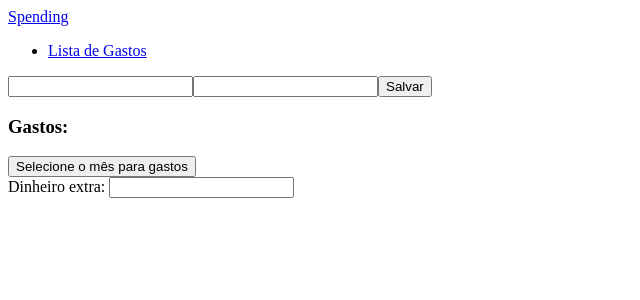
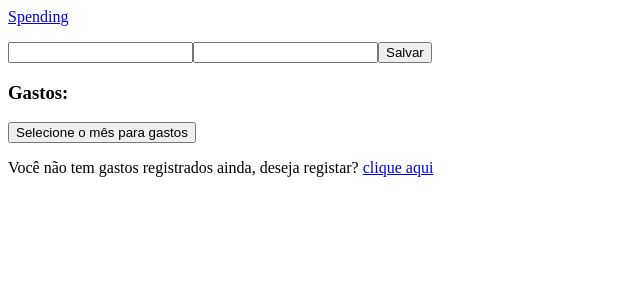
Before and after one commit to TioCleber/spending, a React (Create React App) app: page / in a window 1280 px wide. Shown: the top 300 px of the page, without its empty margins (0-640 px from the left). Built offline with nearby package versions, Linux system fonts and the light colour scheme.

Commit message:
adjustments to custom hooks and listSpending to home page

```diff
--- a/src/App.tsx
+++ b/src/App.tsx
@@ -1,6 +1,5 @@
 import { Home } from './pages/Home/Home'
 import { BrowserRouter, Routes, Route } from 'react-router-dom'
-import { Spending } from './pages/Spending/Spending'
 import { Header } from './components/Header'
 
 const App = () => {
@@ -14,7 +13,6 @@ const App = () => {
         <div>
           <Routes>
             <Route path="/" element={<Home />} />
-            <Route path="/spending" element={<Spending />} />
           </Routes>
         </div>
       </BrowserRouter>
--- a/src/components/Header/index.tsx
+++ b/src/components/Header/index.tsx
@@ -8,9 +8,7 @@ export const Header = () => {
       </div>
 
       <ul>
-        <li>
-          <Link to="/spending">Lista de Gastos</Link>
-        </li>
+
       </ul>
     </div>
   )
--- a/src/hooks/useProfile.tsx
+++ b/src/hooks/useProfile.tsx
@@ -1,3 +1,4 @@
+import { useMemo, useState } from 'react'
 import { user } from '../constants/initialValues'
 
 interface User {
@@ -6,6 +7,9 @@ interface User {
 }
 
 export const useProfile = () => {
+  const [refetch, setRefetch] = useState(false)
+
+  const profile = useMemo(() => {
     const getUSer = localStorage.getItem('user')
 
     if (getUSer) {
@@ -15,4 +19,7 @@ export const useProfile = () => {
     }
 
     return user
+  }, [refetch])
+
+  return { user: profile, refetch: setRefetch }
 }
--- a/src/hooks/useSpending.tsx
+++ b/src/hooks/useSpending.tsx
@@ -1,3 +1,4 @@
+import { useMemo, useState } from 'react'
 import { months } from '../constants/months'
 import { Spending } from '../typings/FormSpending'
 import { SpendingProps } from '../typings/spending'
@@ -5,9 +6,10 @@ import { formatCurrency } from '../utils/formatCurrency'
 import { useProfile } from './useProfile'
 
 export const useSpending = () => {
-  const user = useProfile()
+  const { user } = useProfile()
+  const [refetch, setRefetch] = useState(false)
 
-  const handleSpending = () => {
+  const spending = useMemo(() => {
     const spendingForMonth: SpendingProps[] = []
 
     months.forEach((validMonth) => {
@@ -21,23 +23,26 @@ export const useSpending = () => {
           return acc
         }, 0)
 
-        const extra_money = parseSpending[parseSpending.length - 1].extra_money || 0
+        const extra_money = parseSpending.reduce((acc, curr) => {
+          acc += Number(curr.extra_money) / parseSpending?.length
 
-        const remainingSalary = Number(user.spent) + Number(extra_money) - totalValues
+          return acc
+        }, 0)
+
+        const remainingSalary = Number(user.spent) + extra_money - totalValues
 
         spendingForMonth.push({
           name: validMonth,
           stores: parseSpending,
           totalValues: formatCurrency(totalValues),
           remainingSalary: formatCurrency(remainingSalary),
+          extra_money,
         })
       }
     })
 
     return spendingForMonth
-  }
-
-  const spending = handleSpending()
+  }, [refetch, user.spent])
 
   const totalSpending = spending.reduce((acc, curr) => {
     const parseValues = curr.stores.reduce((acc, curr) => {
@@ -51,5 +56,5 @@ export const useSpending = () => {
     return acc
   }, 0)
 
-  return { spending, totalSpending }
+  return { spending, totalSpending, refetch: setRefetch }
 }
--- a/src/pages/Home/Home.tsx
+++ b/src/pages/Home/Home.tsx
@@ -4,18 +4,19 @@ import { useProfile } from '../../hooks/useProfile'
 import { useSpending } from '../../hooks/useSpending'
 import { formatCurrency } from '../../utils/formatCurrency'
 import { FormSpending } from '../components/FormSpending'
+import { ListSpending } from '../components/ListSpending'
 import { Register } from '../components/Register'
 
 export const Home = () => {
   const [register, setRegister] = useState(false)
-  const user = useProfile()
-  const { totalSpending, spending } = useSpending()
+  const { user, refetch: refetchProfile } = useProfile()
+  const { totalSpending, spending, refetch: refetchSpending } = useSpending()
 
   const handleClick = () => {
     setRegister(!register)
   }
 
-  const validateUser = !user.fullName || !user.spent ? false : true
+  const validateUser = !user.fullName ? false : true
 
   return (
     <>
@@ -28,9 +29,7 @@ export const Home = () => {
                   <div>
                     <h3>Olá, {user.fullName}</h3>
 
-                    <p>
-                      Você tem: {formatCurrency(Number(user.spent))}
-                    </p>
+                    <p>Você tem: {formatCurrency(Number(user.spent))}</p>
                     <p>Total de gastos: {formatCurrency(totalSpending)}</p>
                   </div>
 
@@ -38,9 +37,21 @@ export const Home = () => {
                 </>
               )}
 
-              {!validateUser && <Register onRegister={setRegister} />}
+              {!validateUser && (
+                <Register
+                  refetchProfile={refetchProfile}
+                  refetchSpending={refetchSpending}
+                  onRegister={setRegister}
+                />
+              )}
 
-              {register && <Register onRegister={setRegister} />}
+              {register && (
+                <Register
+                  refetchProfile={refetchProfile}
+                  refetchSpending={refetchSpending}
+                  onRegister={setRegister}
+                />
+              )}
             </div>
           </Cards>
 
@@ -63,7 +74,11 @@ export const Home = () => {
           </Cards>
         </section>
 
-        <FormSpending />
+        <FormSpending refetch={refetchSpending} />
+
+        <section>
+          <ListSpending spending={spending} />
+        </section>
       </main>
     </>
   )
--- a/src/pages/Spending/Spending.tsx
+++ /dev/null
@@ -1,9 +0,0 @@
-import { ListSpending } from '../components/ListSpending'
-
-export const Spending = () => {
-  return (
-    <div>
-      <ListSpending />
-    </div>
-  )
-}
--- a/src/pages/components/FormSpending/index.tsx
+++ b/src/pages/components/FormSpending/index.tsx
@@ -5,7 +5,11 @@ import { Select } from '../../../components/Select'
 import { months } from '../../../constants/months'
 import type { Spending } from '../../../typings/FormSpending'
 
-export const FormSpending = () => {
+interface FormSpendingProps {
+  refetch?: React.Dispatch<React.SetStateAction<boolean>>
+}
+
+export const FormSpending = ({ refetch }: FormSpendingProps) => {
   const [state, setState] = useState<Record<string, string>>({})
   const [month, setMonth] = useState('')
   const [spendingIndex, setSpendingIndex] = useState([0])
@@ -26,11 +30,10 @@ export const FormSpending = () => {
         spending.push({
           name: state[`spending_${item}`],
           value: state[`value_${item}`],
+          extra_money: state['extra_money'] || '0',
         })
       }
     })
-
-    spending.push({ extra_money: state['extra_money'] || '0' })
 
     return localStorage.setItem(month, JSON.stringify(spending))
   }
@@ -70,6 +73,7 @@ export const FormSpending = () => {
           </section>
         ))}
 
+      {month && (
         <Inputs
           name={`extra_money`}
           label={'Dinheiro extra: '}
@@ -77,9 +81,17 @@ export const FormSpending = () => {
           setState={setState}
           value={state[`extra_money`]}
         />
+      )}
 
       {state.spending_0 && state.value_0 && (
-        <button onClick={() => handleSpending(spendingIndex)}>Adicionar</button>
+        <button
+          onClick={() => {
+            handleSpending(spendingIndex)
+            refetch && refetch(oldRefetch => !oldRefetch)
+          }}
+        >
+          Adicionar
+        </button>
       )}
     </main>
   )
--- a/src/pages/components/ListSpending/index.tsx
+++ b/src/pages/components/ListSpending/index.tsx
@@ -1,11 +1,16 @@
 import { Link } from 'react-router-dom'
 import { Disclosure } from '../../../components/Disclosure'
-import { useSpending } from '../../../hooks/useSpending'
+import { useProfile } from '../../../hooks/useProfile'
 import { Spending } from '../../../typings/FormSpending'
+import { SpendingProps } from '../../../typings/spending'
 import { formatCurrency } from '../../../utils/formatCurrency'
 
-export const ListSpending = () => {
-  const { spending } = useSpending()
+interface ListSpendingProps {
+  spending: SpendingProps[]
+}
+
+export const ListSpending = ({ spending }: ListSpendingProps) => {
+  const { user } = useProfile()
 
   return (
     <main>
@@ -38,12 +43,39 @@ export const ListSpending = () => {
                   </li>
                 ))}
 
+                {user.spent && (
                   <li>
                     <p>
                       De acordo com o seu dinheiro vai sobrar:{' '}
                       {values.remainingSalary}
                     </p>
+
+                    <div>
+                      <ul>
+                        <li>
+                          <span>
+                            Esse valor é composto por encargos de seu
+                            (dinheiro/salário + dinheiro extra - total de gasto)
+                          </span>
                         </li>
+                        <li>
+                          <span>
+                            Dinheiro/Salário:{' '}
+                            {formatCurrency(Number(user.spent))}
+                          </span>
+                        </li>
+                        <li>
+                          <span>
+                            Dinheiro extra: {formatCurrency(values.extra_money)}
+                          </span>
+                        </li>
+                        <li>
+                          <span>Total de gastos: {values.totalValues}</span>
+                        </li>
+                      </ul>
+                    </div>
+                  </li>
+                )}
               </ul>
             </section>
           </Disclosure>
--- a/src/pages/components/Register/index.tsx
+++ b/src/pages/components/Register/index.tsx
@@ -4,6 +4,8 @@ import { user } from '../../../constants/initialValues'
 
 interface RegisterProps {
   onRegister: React.Dispatch<React.SetStateAction<boolean>>
+  refetchProfile: React.Dispatch<React.SetStateAction<boolean>>
+  refetchSpending: React.Dispatch<React.SetStateAction<boolean>>
 }
 
 interface StateProps {
@@ -11,19 +13,21 @@ interface StateProps {
   spent: string
 }
 
-export const Register = ({ onRegister }: RegisterProps) => {
+export const Register = ({
+  onRegister,
+  refetchProfile,
+  refetchSpending,
+}: RegisterProps) => {
   const [state, setState] = useState<StateProps>(user)
 
   const handleClick = () => {
     onRegister(false)
 
-    if (state.fullName && state.spent) {
-      localStorage.setItem('user', JSON.stringify(state))
+    localStorage.setItem('user', JSON.stringify(state))
 
-      return setState(user)
-    }
+    refetchProfile((oldValue) => !oldValue)
 
-    localStorage.setItem('user', JSON.stringify(user))
+    refetchSpending((oldValue) => !oldValue)
 
     return setState(user)
   }
--- a/src/typings/spending.ts
+++ b/src/typings/spending.ts
@@ -5,4 +5,5 @@ export interface SpendingProps {
   stores: Spending[]
   totalValues: string,
   remainingSalary: string,
+  extra_money: number
 }
```
Lines whose indentation alone changed are shown as unchanged.
